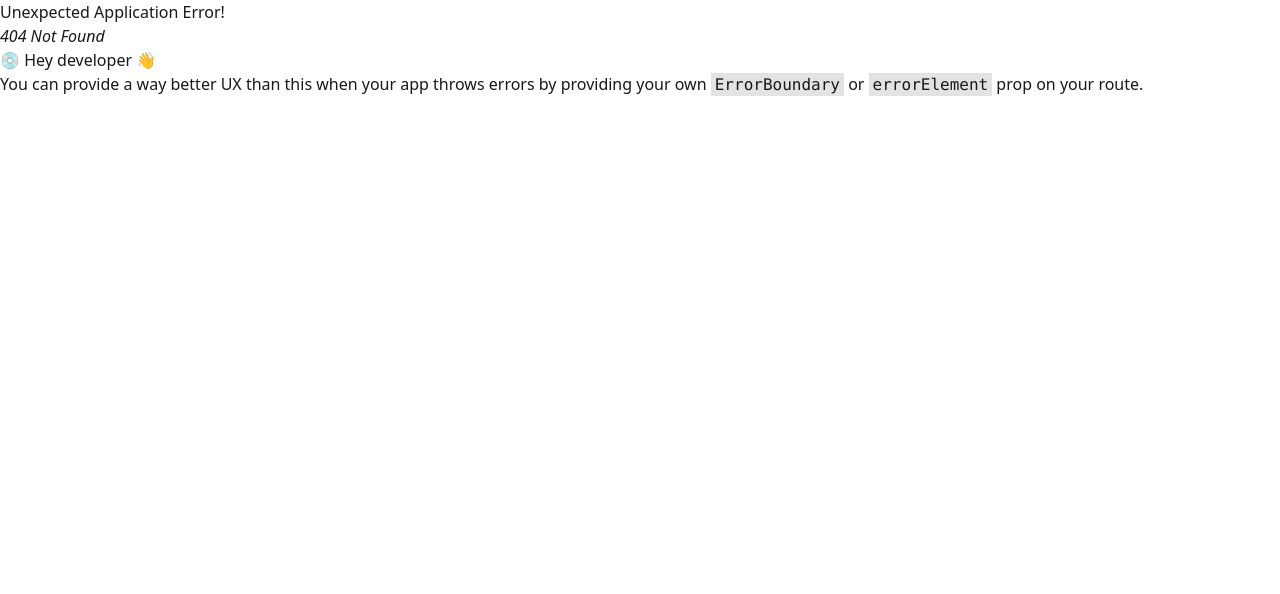
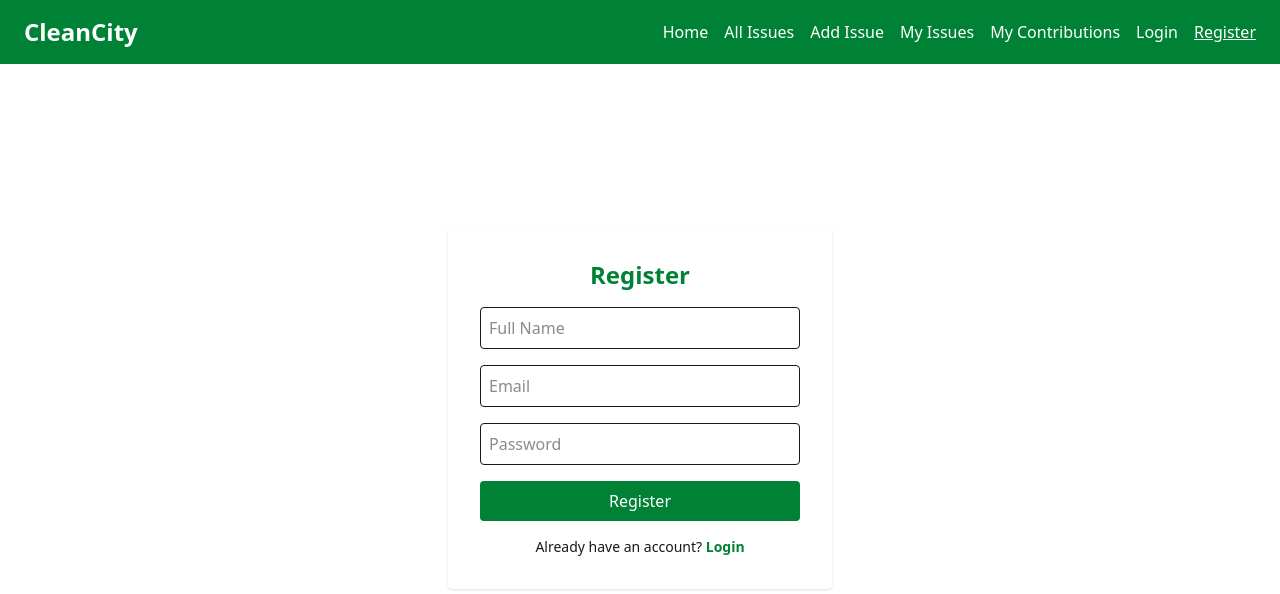
Before and after one commit to islamSorifulhero/client, a React (Vite) app: page /register in a window 1280 px wide. Before the commit this address had no page. Shown: the top 594 px of the page. Built offline with nearby package versions, Linux system fonts and the light colour scheme; no server answers.

Commit message:
firebase, Login, Register added

```diff
--- a/src/App.jsx
+++ b/src/App.jsx
@@ -1,4 +1,3 @@
-// src/App.jsx
 import React from "react";
 import { RouterProvider } from "react-router-dom";
 import router from "./routes/router.jsx";
--- a/src/Layout/Root.jsx
+++ b/src/Layout/Root.jsx
@@ -1,7 +1,6 @@
 import React from "react";
 import { Outlet } from "react-router-dom";
 import Navbar from "../components/common/Navbar";
-// import Navbar from "../component/common/Navbar.jsx";
 
 const Root = () => {
   return (
--- a/src/components/common/Navbar.jsx
+++ b/src/components/common/Navbar.jsx
@@ -1,51 +1,82 @@
-import React from "react";
-import { NavLink } from "react-router-dom";
+import React, { useContext } from "react";
+import { NavLink, useNavigate } from "react-router-dom";
+import { AuthContext } from "../content/AuthProviders.jsx";
+
+import { getAuth, signOut } from "firebase/auth";
+import app from "../../firebase/firebase.config.js";
+
+const auth = getAuth(app);
 
 const Navbar = () => {
+  const { user } = useContext(AuthContext);
+  const navigate = useNavigate();
+
+  const handleLogout = () => {
+    signOut(auth)
+      .then(() => {
+        navigate("/login");
+      })
+      .catch(err => console.error(err));
+  };
+
   return (
     <nav className="bg-green-700 text-white px-6 py-4 flex justify-between items-center">
       <h1 className="text-2xl font-bold">CleanCity</h1>
       <div className="space-x-4">
-        <NavLink
-          to="/"
-          className={({ isActive }) =>
-            isActive ? "underline" : "hover:underline"
-          }
-        >
+        <NavLink to="/" className={({ isActive }) => (isActive ? "underline" : "hover:underline")}>
           Home
         </NavLink>
         <NavLink
           to="/all-issues"
-          className={({ isActive }) =>
-            isActive ? "underline" : "hover:underline"
-          }
+          className={({ isActive }) => (isActive ? "underline" : "hover:underline")}
         >
           All Issues
         </NavLink>
         <NavLink
           to="/add-issue"
-          className={({ isActive }) =>
-            isActive ? "underline" : "hover:underline"
-          }
+          className={({ isActive }) => (isActive ? "underline" : "hover:underline")}
         >
           Add Issue
         </NavLink>
         <NavLink
           to="/my-issues"
-          className={({ isActive }) =>
-            isActive ? "underline" : "hover:underline"
-          }
+          className={({ isActive }) => (isActive ? "underline" : "hover:underline")}
         >
           My Issues
         </NavLink>
         <NavLink
           to="/my-contributions"
-          className={({ isActive }) =>
-            isActive ? "underline" : "hover:underline"
-          }
+          className={({ isActive }) => (isActive ? "underline" : "hover:underline")}
         >
           My Contributions
         </NavLink>
+
+        {user ? (
+          <>
+            <span className="ml-4 font-semibold">{user.displayName || user.email}</span>
+            <button
+              onClick={handleLogout}
+              className="ml-3 bg-red-600 px-3 py-1 rounded hover:bg-red-500"
+            >
+              Logout
+            </button>
+          </>
+        ) : (
+          <>
+            <NavLink
+              to="/login"
+              className={({ isActive }) => (isActive ? "underline" : "hover:underline")}
+            >
+              Login
+            </NavLink>
+            <NavLink
+              to="/register"
+              className={({ isActive }) => (isActive ? "underline" : "hover:underline")}
+            >
+              Register
+            </NavLink>
+          </>
+        )}
       </div>
     </nav>
   );
--- /dev/null
+++ b/src/components/content/AuthProviders.jsx
@@ -0,0 +1,30 @@
+import React, { createContext, useEffect, useState } from "react";
+import { getAuth, onAuthStateChanged } from "firebase/auth";
+import app from "../../firebase/firebase.config.js";
+
+export const AuthContext = createContext();
+
+const auth = getAuth(app);
+
+const AuthProviders = ({ children }) => {
+  const [user, setUser] = useState(null);
+  const [loading, setLoading] = useState(true);
+
+  useEffect(() => {
+    const unsubscribe = onAuthStateChanged(auth, currentUser => {
+      setUser(currentUser);
+      setLoading(false);
+    });
+    return () => unsubscribe();
+  }, []);
+
+  const value = { user, loading };
+
+  return (
+    <AuthContext.Provider value={value}>
+      {children}
+    </AuthContext.Provider>
+  );
+};
+
+export default AuthProviders;
--- /dev/null
+++ b/src/firebase/firebase.config.js
@@ -0,0 +1,18 @@
+// Import the functions you need from the SDKs you need
+import { initializeApp } from "firebase/app";
+// TODO: Add SDKs for Firebase products that you want to use
+// https://firebase.google.com/docs/web/setup#available-libraries
+
+// Your web app's Firebase configuration
+const firebaseConfig = {
+  apiKey: "AIzaSyA9rax3hZaEP-ZOeSywEX1W42zx0ylAKHQ",
+  authDomain: "issues-4b478.firebaseapp.com",
+  projectId: "issues-4b478",
+  storageBucket: "issues-4b478.firebasestorage.app",
+  messagingSenderId: "757897741095",
+  appId: "1:757897741095:web:294730fa9a982ee30d5f02"
+};
+
+// Initialize Firebase
+const app = initializeApp(firebaseConfig);
+export default app;
--- a/src/main.jsx
+++ b/src/main.jsx
@@ -2,10 +2,15 @@ import React from "react";
 import { createRoot } from "react-dom/client";
 import { RouterProvider } from "react-router-dom";
 import router from "./routes/router.jsx";
+import AuthProviders from "./components/content/AuthProviders.jsx";
 import "./index.css";
+import { ToastContainer } from "react-toastify";
 
 createRoot(document.getElementById("root")).render(
   <React.StrictMode>
-    <RouterProvider router={router} />
+    <AuthProviders>
+      <RouterProvider router={router} />
+      <ToastContainer position="top-center"></ToastContainer>
+    </AuthProviders>
   </React.StrictMode>
 );
--- /dev/null
+++ b/src/pages/Login.jsx
@@ -0,0 +1,62 @@
+import React, { useContext, useState } from "react";
+import { AuthContext } from "../components/content/AuthProviders.jsx";
+import { getAuth, signInWithEmailAndPassword } from "firebase/auth";
+import { Link, useNavigate } from "react-router-dom";
+import app from "../firebase/firebase.config.js";
+import { toast } from "react-toastify";
+
+const auth = getAuth(app);
+
+const Login = () => {
+  const { user } = useContext(AuthContext);
+  const [email, setEmail] = useState("");
+  const [password, setPassword] = useState("");
+  const navigate = useNavigate();
+
+  const handleLogin = async e => {
+    e.preventDefault();
+    try {
+      await signInWithEmailAndPassword(auth, email, password);
+      toast.success("✅ Login Successful!");
+      navigate("/");
+    } catch (err) {
+      toast.error("❌ " + err.message);
+    }
+  };
+
+  return (
+    <div className="flex justify-center items-center h-[80vh]">
+      <div className="bg-white p-8 rounded shadow w-96">
+        <h2 className="text-2xl font-bold mb-4 text-green-700 text-center">Login</h2>
+        <form onSubmit={handleLogin} className="space-y-4">
+          <input
+            type="email"
+            placeholder="Email"
+            className="w-full border p-2 rounded"
+            onChange={e => setEmail(e.target.value)}
+          />
+          <input
+            type="password"
+            placeholder="Password"
+            className="w-full border p-2 rounded"
+            onChange={e => setPassword(e.target.value)}
+          />
+          <button
+            type="submit"
+            className="w-full bg-green-700 text-white py-2 rounded hover:bg-green-600"
+          >
+            Login
+          </button>
+        </form>
+        <p className="text-sm text-center mt-4">
+          Don’t have an account?{" "}
+          <Link to="/register" className="text-green-700 font-semibold">
+            Register
+          </Link>
+        </p>
+      </div>
+    </div>
+  );
+};
+
+export default Login;
--- /dev/null
+++ b/src/pages/Register.jsx
@@ -0,0 +1,68 @@
+import React, { useState } from "react";
+import { getAuth, createUserWithEmailAndPassword, updateProfile } from "firebase/auth";
+import app from "../firebase/firebase.config.js";
+import { Link, useNavigate } from "react-router-dom";
+import { toast } from "react-toastify";
+
+const auth = getAuth(app);
+
+const Register = () => {
+  const [name, setName] = useState("");
+  const [email, setEmail] = useState("");
+  const [password, setPassword] = useState("");
+  const navigate = useNavigate();
+
+  const handleRegister = async e => {
+    e.preventDefault();
+    try {
+      const userCredential = await createUserWithEmailAndPassword(auth, email, password);
+      await updateProfile(userCredential.user, { displayName: name });
+      toast.success("✅ Registration Successful!");
+      navigate("/login");
+    } catch (err) {
+      toast.error("❌ " + err.message);
+    }
+  };
+
+  return (
+    <div className="flex justify-center items-center h-[80vh]">
+      <div className="bg-white p-8 rounded shadow w-96">
+        <h2 className="text-2xl font-bold mb-4 text-green-700 text-center">Register</h2>
+        <form onSubmit={handleRegister} className="space-y-4">
+          <input
+            type="text"
+            placeholder="Full Name"
+            className="w-full border p-2 rounded"
+            onChange={e => setName(e.target.value)}
+          />
+          <input
+            type="email"
+            placeholder="Email"
+            className="w-full border p-2 rounded"
+            onChange={e => setEmail(e.target.value)}
+          />
+          <input
+            type="password"
+            placeholder="Password"
+            className="w-full border p-2 rounded"
+            onChange={e => setPassword(e.target.value)}
+          />
+          <button
+            type="submit"
+            className="w-full bg-green-700 text-white py-2 rounded hover:bg-green-600"
+          >
+            Register
+          </button>
+        </form>
+        <p className="text-sm text-center mt-4">
+          Already have an account?{" "}
+          <Link to="/login" className="text-green-700 font-semibold">
+            Login
+          </Link>
+        </p>
+      </div>
+    </div>
+  );
+};
+
+export default Register;
--- /dev/null
+++ b/src/routes/PrivateRoute.jsx
@@ -0,0 +1,19 @@
+import React, { useContext } from "react";
+import { Navigate } from "react-router-dom";
+import { AuthContext } from "../components/content/AuthProviders.jsx";
+
+const PrivateRoute = ({ children }) => {
+  const { user, loading } = useContext(AuthContext);
+
+  if (loading) {
+    return <p className="p-6">Loading...</p>;
+  }
+
+  if (!user) {
+    return <Navigate to="/login" replace />;
+  }
+
+  return children;
+};
+
+export default PrivateRoute;
```
Also changed, not shown: src/routes/router.jsx (+10 -5 lines).
